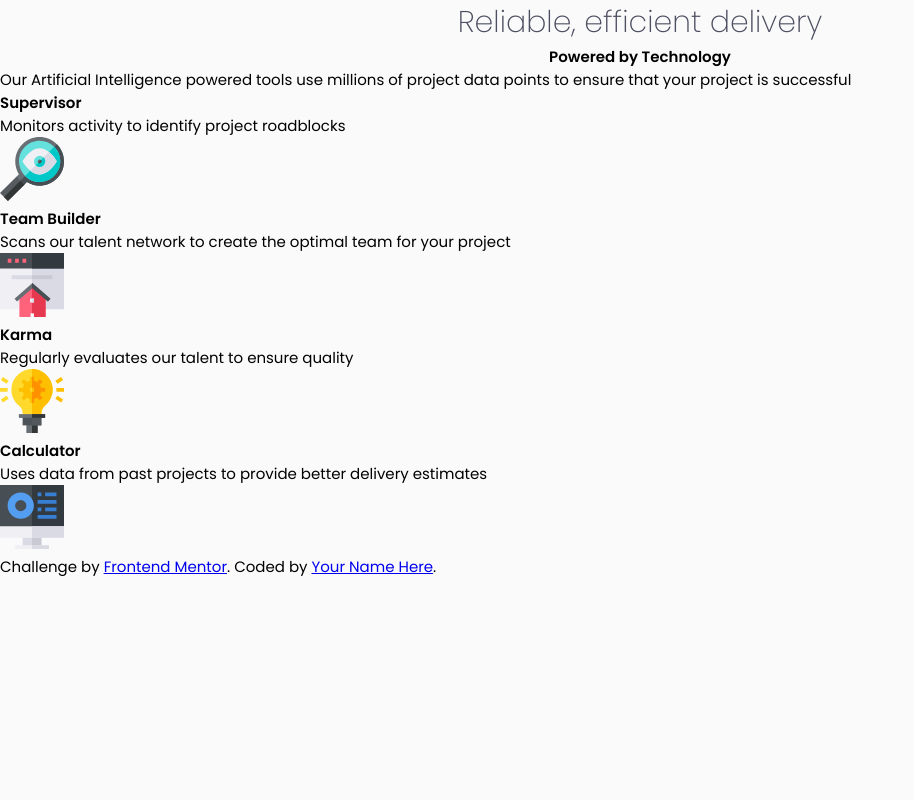
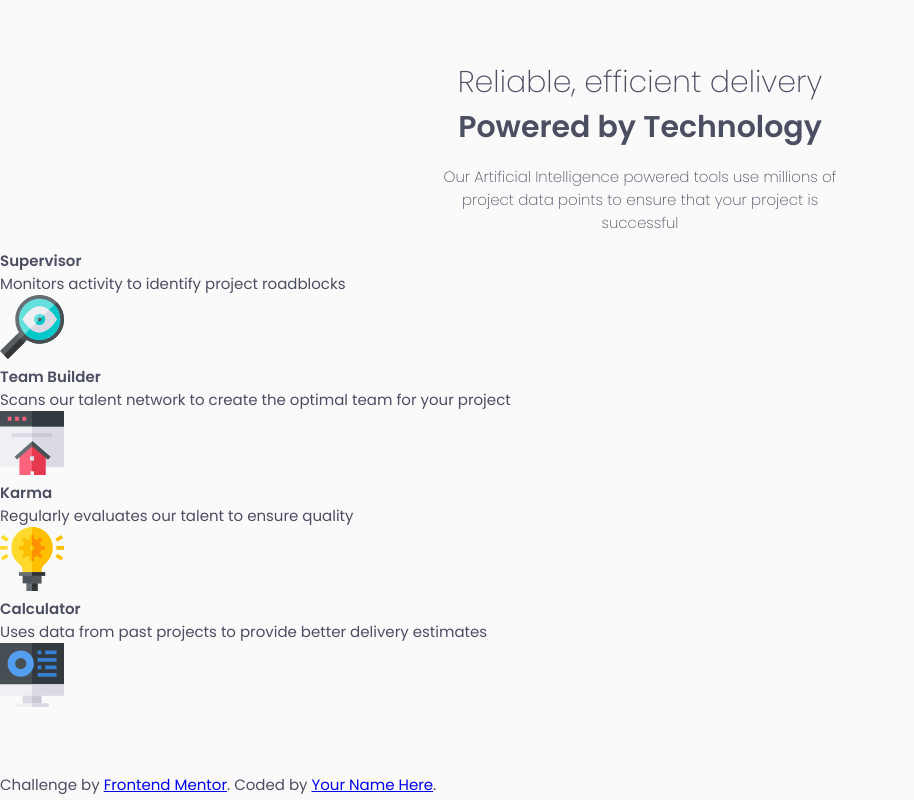
Before and after one commit to clockwerkz/fourcardsection, a plain HTML site: page index.html in a window 1280 px wide. Shown: the whole page, without its empty margins (0-914 px from the left). Drawn offline with Linux system fonts and the light colour scheme.

Commit message:
styling the description section

```diff
--- a/css/style.css
+++ b/css/style.css
@@ -9,14 +9,30 @@
 
 body {
     font-family: 'Poppins', sans-serif;
+    color: hsl(234, 12%, 34%);
 }
 
 h1,h2 {
     text-align: center;
 }
-
+section {
+    padding: 4rem 0;
+}
 .section__title {
     font-weight: 200;
     font-size: 2rem;
-    color: hsl(234, 12%, 34%);
 }
+
+.section__subtitle {
+    font-size: 2rem;
+}
+.section__description {
+    width: 33%;
+    margin: 1rem auto;
+    text-align: center;
+    font-weight: 200;
+}
+
+.card {
+
+}
```
